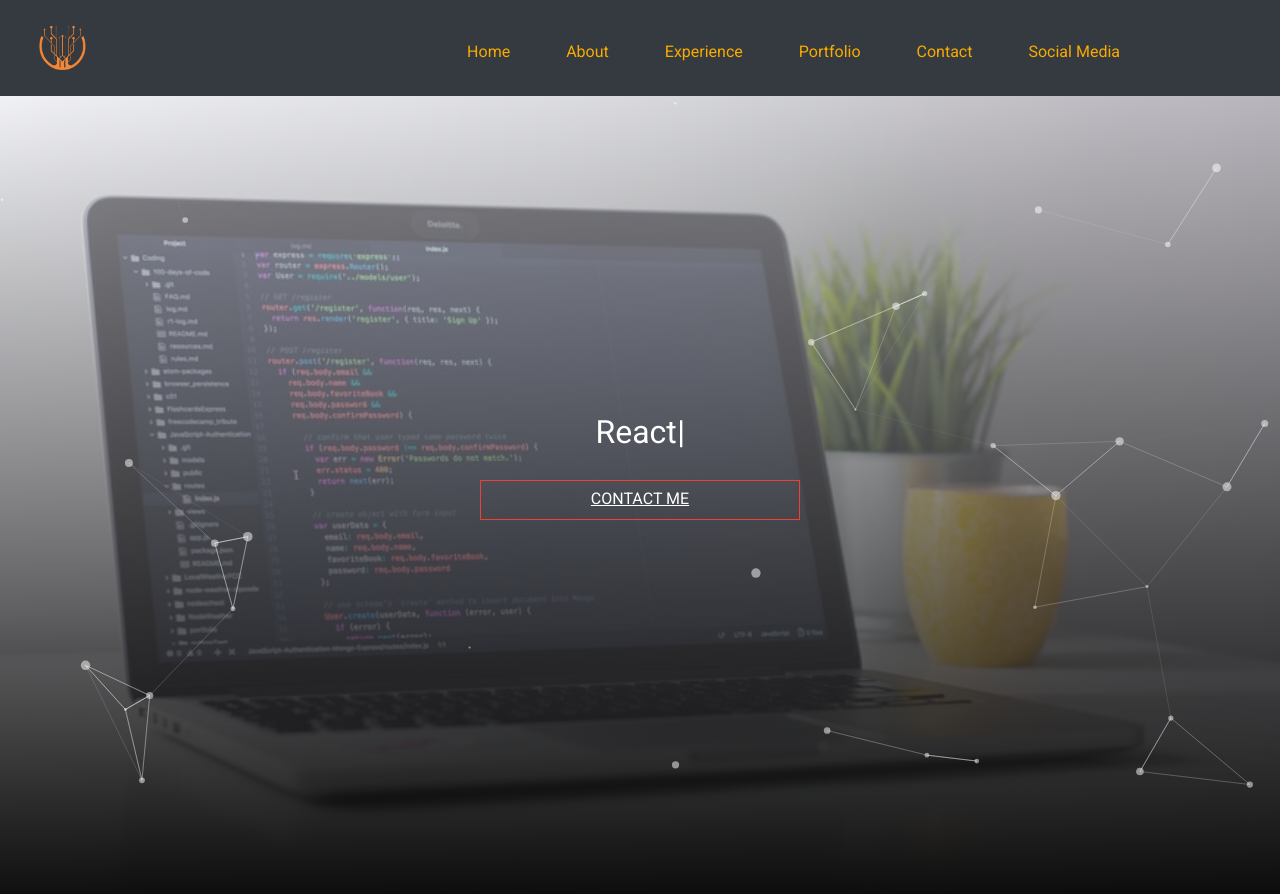
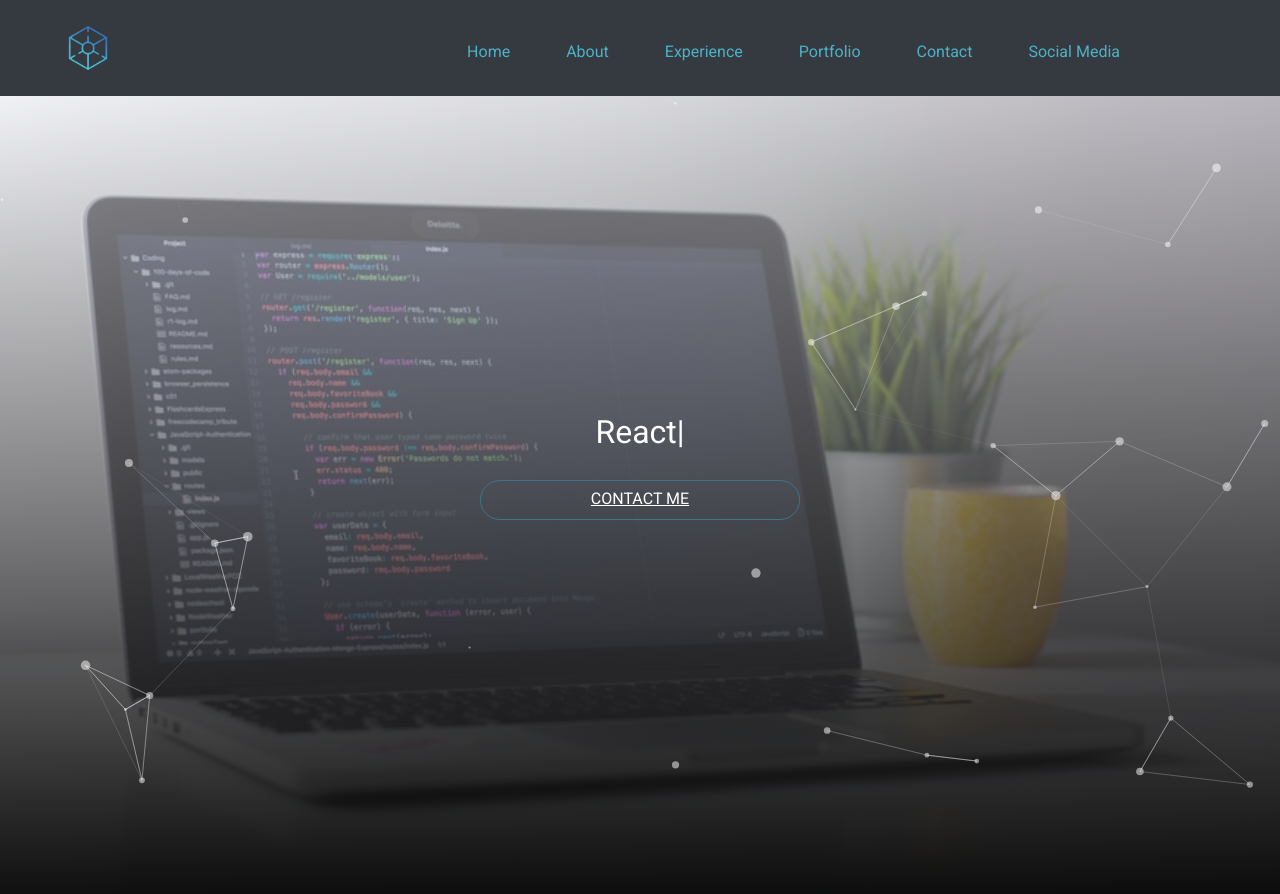
Before and after one commit to Fafaew/portfolio, a React (Create React App) app: page / in a window 1280 px wide. Built offline with nearby package versions, Linux system fonts and the light colour scheme.

Commit message:
changed portfolio colors and added logo

```diff
--- a/src/components/Header/Header.module.scss
+++ b/src/components/Header/Header.module.scss
@@ -31,9 +31,9 @@
     .contactButton {
       width: 50%;
       text-align: center;
-      border: 1px solid $primary-red;
+      border: 1px solid $secondary-blue;
+      border-radius: 26px;
       text-transform: uppercase;
-      border-radius: 0;
       padding: 0.625rem 0.75rem 0.75rem 0.75rem;
       color: $primary-white;
       margin: 2rem;
@@ -44,7 +44,8 @@
 
       &:hover {
         text-decoration: none;
-        background-color: $primary-red;
+      border-radius: 26px;
+      background-color: $secondary-blue;
         color: $primary-white;
         transition: .2s ease-in-out;
         }
--- a/src/components/Navbar/Navbar.module.scss
+++ b/src/components/Navbar/Navbar.module.scss
@@ -12,11 +12,14 @@
   .logoContainer {
     margin: $spacing-4 0 0 $spacing-5;
 
+    @include media-lg {
+      margin-left: 4rem;
+    }
+
     .navLogo {
       height: $spacing-7;
     }
   }
-
 
   .navWrapper {
     display: flex;
@@ -63,14 +66,14 @@
     }
 
     .navItem {
-      color: $primary-orange;
+      color: $primary-blue;
       margin-right: $spacing-6;
       text-decoration: none;
     }
   }
 
   .navIcon {
-    color: $primary-orange;
+    color: $primary-blue;
     display: flex;
     align-items: center;
     margin-right: $spacing-7;
@@ -80,7 +83,6 @@
       height: $spacing-5;
     }
 
-
     @include media-lg {
       display: none;
     }
--- a/src/utils/styles/Variables.scss
+++ b/src/utils/styles/Variables.scss
@@ -5,10 +5,9 @@ $primary-white: #ffffff;
 $primary-light-grey: #f4f4f4;
 $primary-grey: #ccd1d9;
 $primary-dark-grey: #666666;
-$primary-orange: #f9ab00;
+$primary-blue: #4EB2C7;
+$secondary-blue: #3E758C;
 $primary-dark: rgb(52, 58, 64);
-$primary-red: #ef4035;
-$primary-hover-red: #f33501;
 $primary-black: #000000;
 $primary-transparent-black: rgba(0,0,0,0.7);
 $primary-green: green;
```
Also changed, not shown: src/utils/imagens/logo.png.
